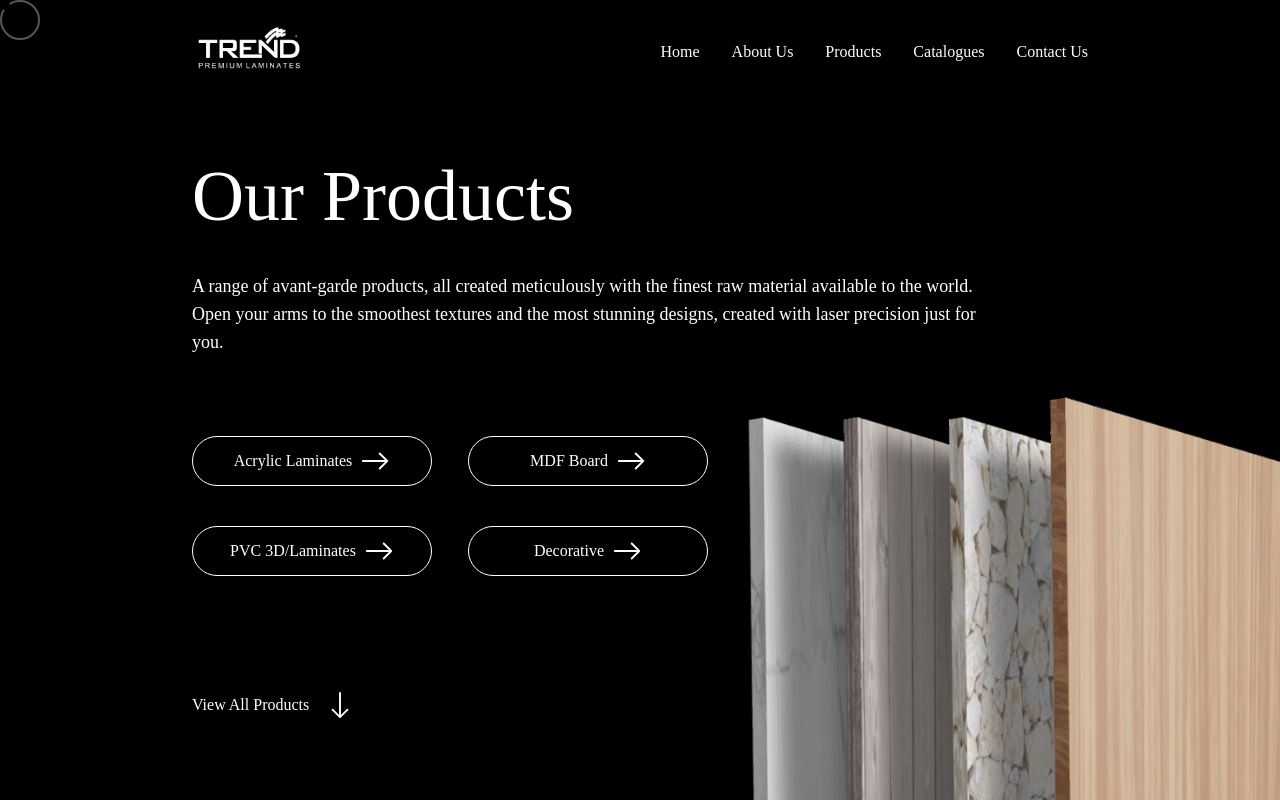
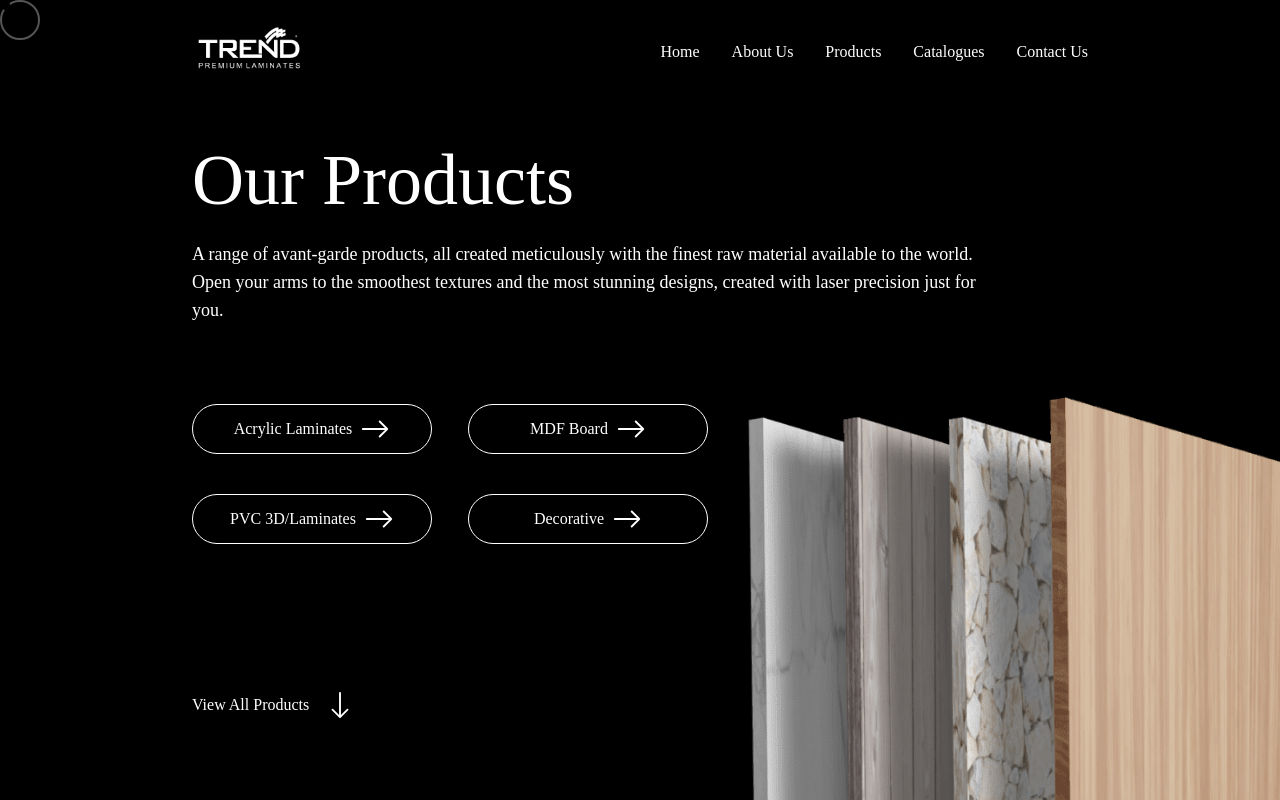
Before and after one commit to lemon-8/trend-laminates, a React (Create React App) app: page /products in a window 1280 px wide. Shown: the top 800 px of the page. Built offline with nearby package versions, Linux system fonts and the light colour scheme.

Commit message:
fixed: Alignment issues

```diff
--- a/src/App.css
+++ b/src/App.css
@@ -231,7 +231,7 @@ body::after {
 
 .thumbs-wrapper{
   position: absolute;
-  right: 26.5%;
+  right: 25%;
   z-index: 10;
 }
 
--- a/src/Products.js
+++ b/src/Products.js
@@ -114,9 +114,9 @@ function Products() {
 
     return (
         <div>
-            <div className="relative px-10 pt-40 pb-40 overflow-hidden text-white bg-black md:h-screen xl:pl-48 xl:pr-0">
+            <div className="relative px-10 overflow-hidden text-white bg-black py-36 md:h-screen xl:pl-48 xl:pr-0">
                 <h1 className="text-7xl font-garamond">Our Products</h1>
-                <p className="w-full mt-10 text-lg font-light md:w-3/4">A range of avant-garde products, all created meticulously with the finest raw material available to the world.
+                <p className="w-full mt-6 text-lg font-light md:w-3/4">A range of avant-garde products, all created meticulously with the finest raw material available to the world.
                     Open your arms to the smoothest textures and the most stunning designs, created with laser precision just for you.</p>
                 <div className="grid justify-center grid-cols-4 gap-10 mt-10 md:max-w-lg">
                     <div className="col-span-4 md:col-span-2">
--- a/src/components/Navbar.js
+++ b/src/components/Navbar.js
@@ -4,7 +4,7 @@ import { AiFillCloseCircle } from 'react-icons/ai';
 import Logo from '../images/logoblack.png';
 import LogoW from '../images/logowhite.png';
 import { Link } from 'react-router-dom';
-import Products from '../Products';
+import { useLocation } from "react-router-dom";
 
 export default function Navbar() {
     const [navbarOpen, setNavbarOpen] = React.useState(false);
@@ -21,6 +21,10 @@ export default function Navbar() {
     }
 
     window.addEventListener('scroll', changeBackground);
+
+    React.useEffect(()=>{
+        window.scrollTo(0, 0);
+    },[useLocation()])
 
     return (
         <>
```
